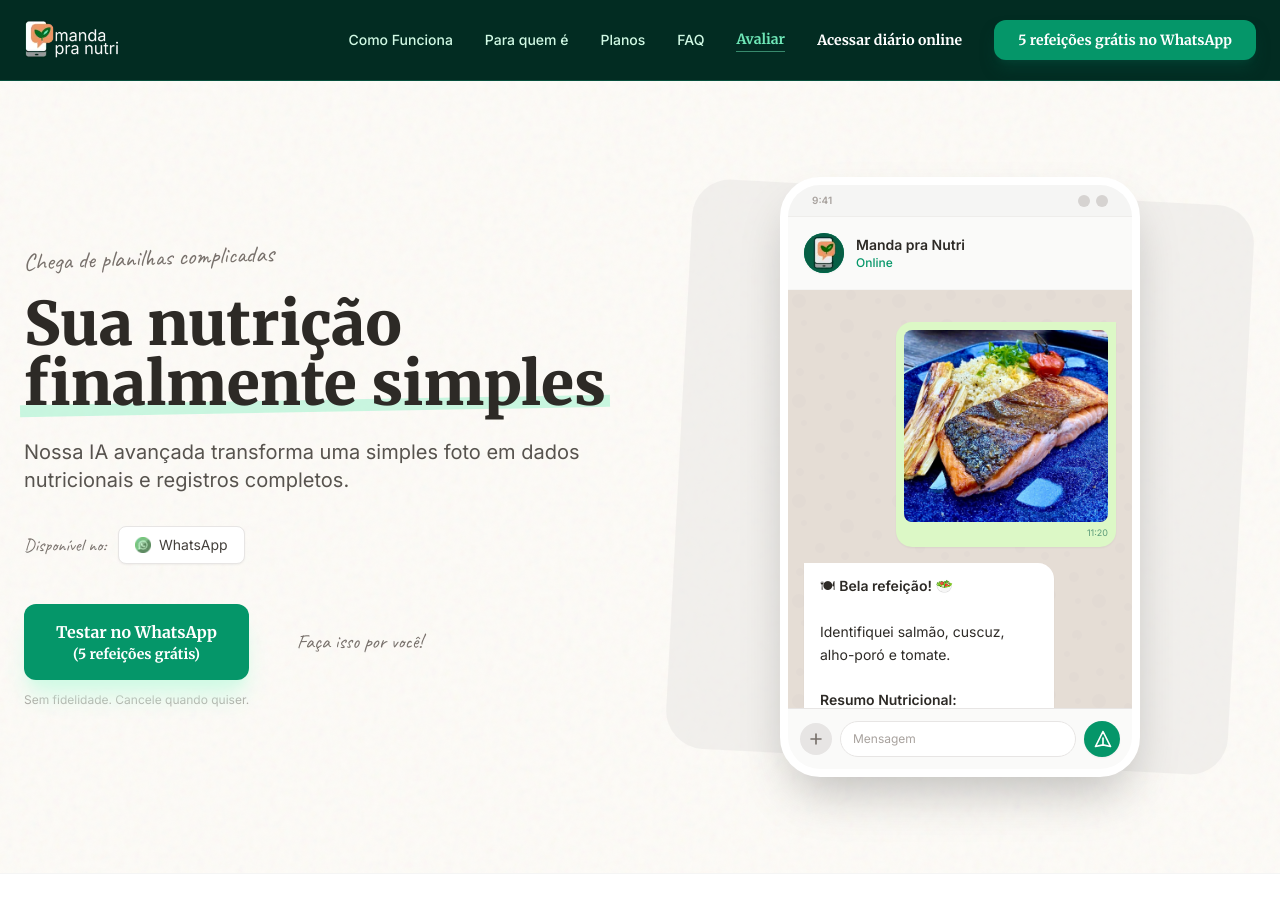
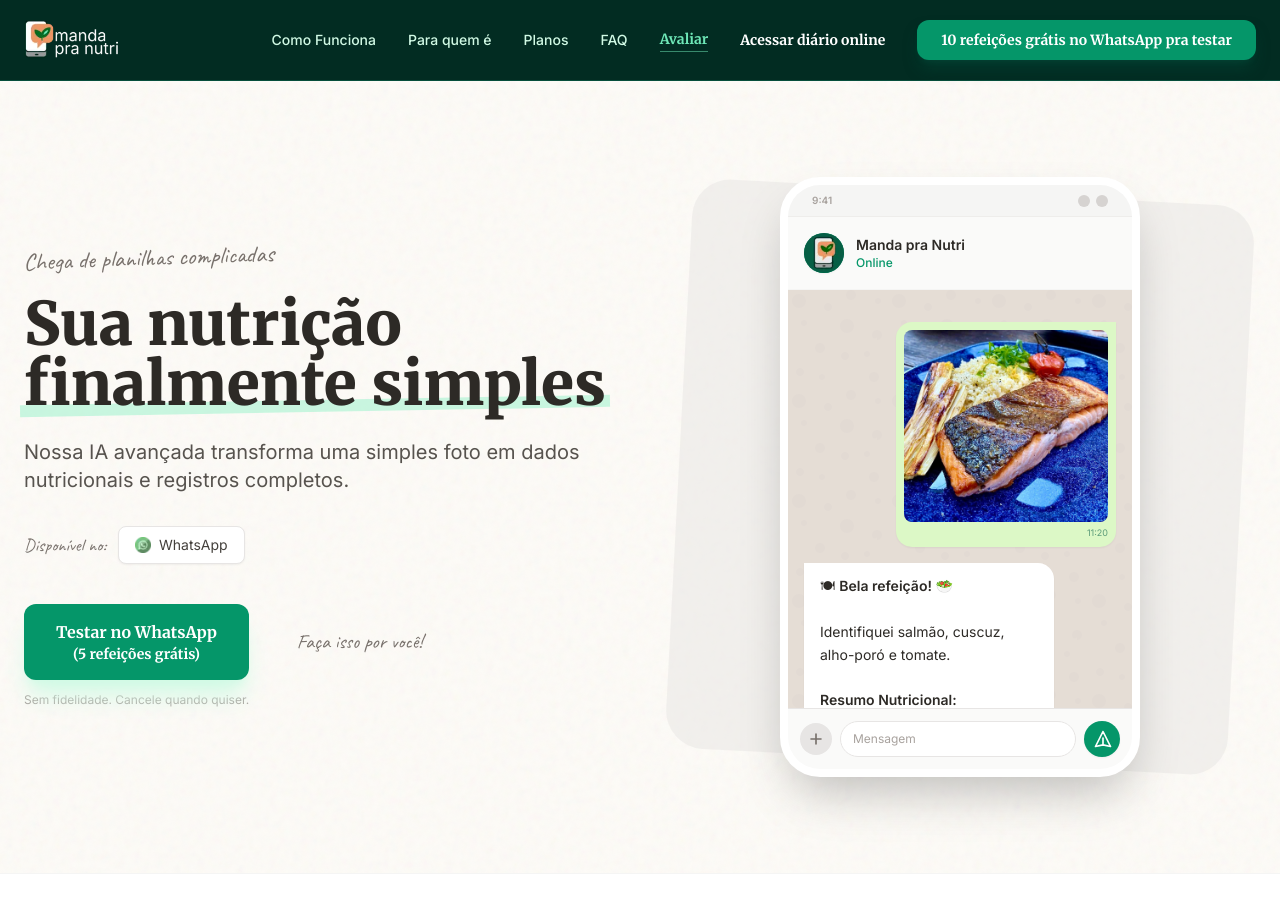
Before and after one commit to brulabs-dev/mpnsite, a Jekyll site: the page built from docs/index.html, in a window 1280 px wide and 900 px high. Built offline with Jekyll 4.4.1, drawn with Linux system fonts in a browser that asks for light colours; nearby versions of some CDN libraries; a script that is not in the unit is left out.

Commit message:
Atualizar o default.html
ref nos links do whats

```diff
--- a/docs/_layouts/default.html
+++ b/docs/_layouts/default.html
@@ -95,8 +95,8 @@
           <a href="https://app.mandapranutri.com.br/conta/login" class="text-sm font-serif font-bold text-white hover:text-emerald-200 transition-colors mr-2">Acessar diário online</a>
 
             <!-- CTA Principal -->
-            <a href="https://wa.me/5548936181623?text=Quero%20testar%20o%20Manda%20pra%20Nutri!" class="text-sm inline-flex items-center justify-center px-6 py-2.5 rounded-xl bg-accent text-white font-serif font-bold hover:bg-emerald-600 transition shadow-lg shadow-emerald-900/50 transform hover:-translate-y-0.5">
-              5 refeições grátis no WhatsApp
+            <a href="https://wa.me/5548936181623?text=Quero%20testar%20o%20Manda%20pra%20Nutri!?ref=pg_landing" class="text-sm inline-flex items-center justify-center px-6 py-2.5 rounded-xl bg-accent text-white font-serif font-bold hover:bg-emerald-600 transition shadow-lg shadow-emerald-900/50 transform hover:-translate-y-0.5">
+              10 refeições grátis no WhatsApp pra testar
             </a>
           {% else %}
             <a href="{{ "/privacidade/" | relative_url }}" class="text-sm text-emerald-100 hover:text-white font-medium font-sans transition-colors">Privacidade</a>
@@ -126,7 +126,7 @@
         <a href="#para-quem-e" class="block py-3 px-6 text-sm text-emerald-100 font-sans border-b border-emerald-900 hover:bg-emerald-900">Para quem é</a>
         <a href="#planos" class="block py-3 px-6 text-sm text-emerald-100 font-sans border-b border-emerald-900 hover:bg-emerald-900">Planos</a>
         <a href="#faq" class="block py-3 px-6 text-sm text-emerald-100 font-sans border-b border-emerald-900 hover:bg-emerald-900">FAQ</a>
-        <a href="https://wa.me/5548936181623?text=Quero%20testar%20o%20Manda%20pra%20Nutri!" class="block py-4 px-6 text-sm text-center text-white bg-accent font-bold font-serif">5 refeições grátis no WhatsApp</a>
+        <a href="https://wa.me/5548936181623?text=Quero%20testar%20o%20Manda%20pra%20Nutri!?ref=pg_landing" class="block py-4 px-6 text-sm text-center text-white bg-accent font-bold font-serif">5 refeições grátis no WhatsApp</a>
       {% else %}
         <a href="{{ "/privacidade/" | relative_url }}" class="block py-3 px-6 text-sm text-emerald-100 font-sans border-b border-emerald-900 hover:bg-emerald-900">Privacidade</a>
         <a href="{{ "/termos-de-uso/" | relative_url }}" class="block py-3 px-6 text-sm text-emerald-100 font-sans border-b border-emerald-900 hover:bg-emerald-900">Termos de Uso</a>
```
